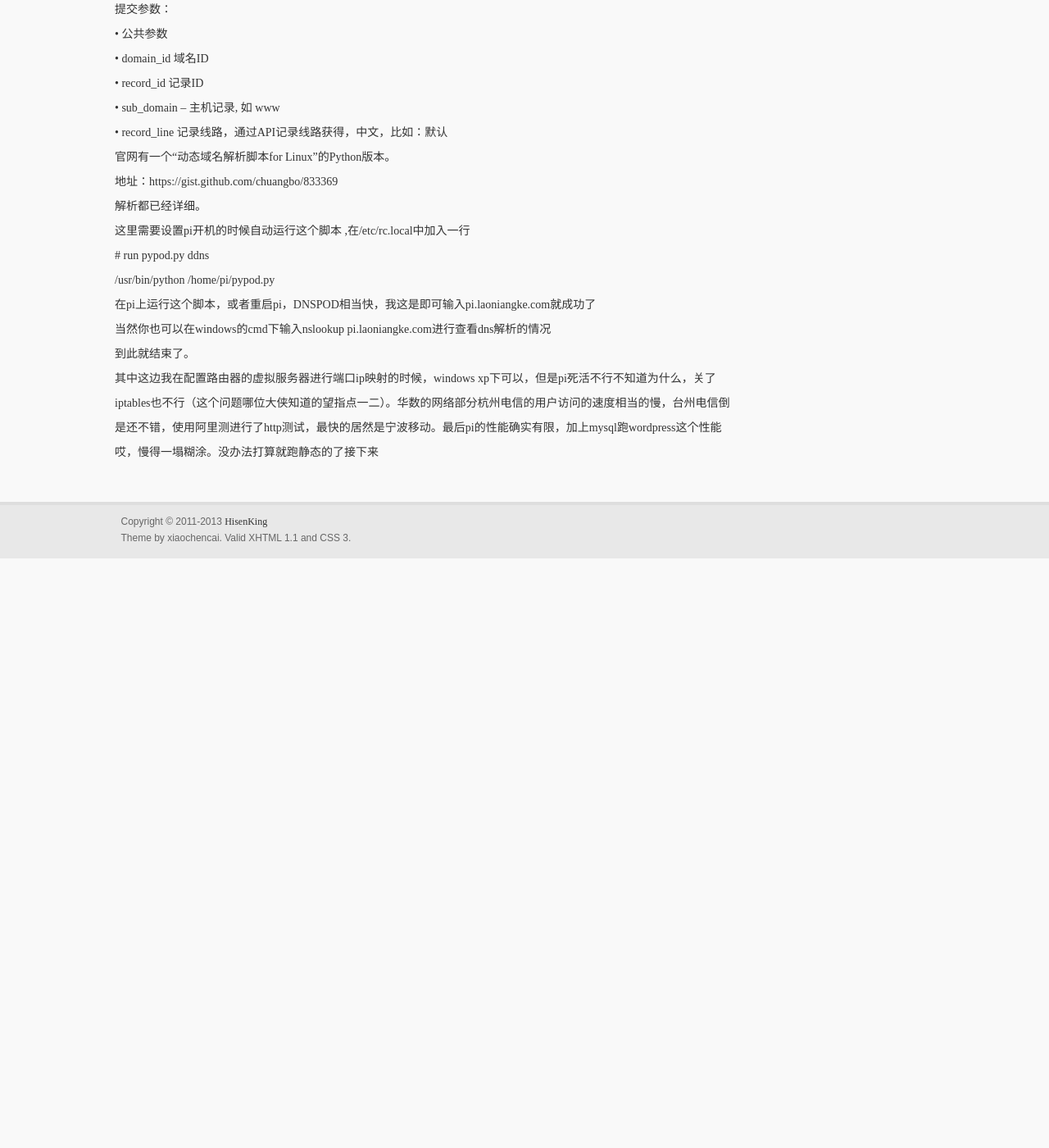
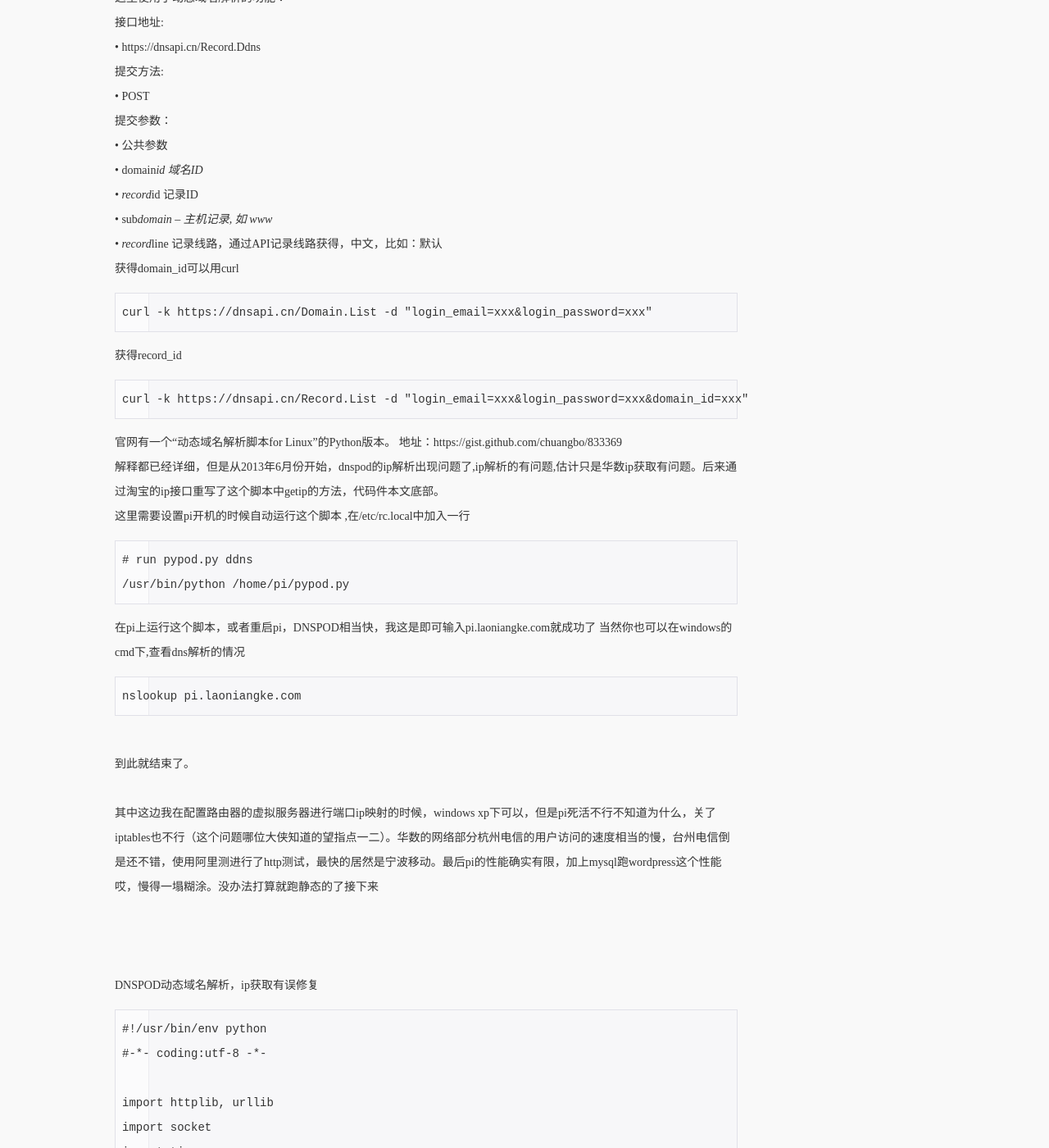
Before and after one commit to hisen/hisen.github.com, a Jekyll site: the page built from _posts/2013-03-19-pi-DNSPOD.html, in a window 1280 px wide and 1400 px high, scrolled down 946 px. Shown: the whole window at 82% size. Built offline with Jekyll 4.4.1, drawn with Linux system fonts in a browser that asks for light colours; comment, search, counter and statistics services are not loaded; before the commit the page ends 1627 px from its top, so only the background shows below that; some of the changed text lies outside the part shown.

Commit message:
update dns

```diff
--- a/_posts/2013-03-19-pi-DNSPOD.html
+++ b/_posts/2013-03-19-pi-DNSPOD.html
@@ -4,37 +4,132 @@
 category: Raspberry Pi
 keywords: 树莓派,树莓派动态域名解析
 ---
+<p>买了树莓派在pi尝试的做了很多东西，上周末利用家里的网络和自己域名，加上DNSPOD的动态域名解析搭建了外网能够访问的服务器。 <br />
+其中的硬件条件是：TP_LINK的路由器一只，型号TL-R402；树莓派一个；网络是杭州网通（华数）；需要DNSPOD的账号，以及自己的域名。</p>
+<br />
+<h2 id="web">搭建web服务器</h2>
 
-<p>买了树莓派在pi尝试的做了很多东西，上周末利用家里的网络和自己域名，加上DNSPOD的动态域名解析搭建了外网能够访问的服务器。</p>
-<p>其中的硬件条件是：TP_LINK的路由器一只，型号TL-R402；树莓派一个；网络是杭州网通（华数）；需要DNSPOD的账号，以及自己的域名。</p>
-<p>首先安装需要安装web服务器的环境，我安装的是lamp，基本的apt-get即可安装<br />
-sudo apt-get install apache2<br />
-sudo apt-get install php5<br />
-sudo apt-get install php5-mysql</p>
-<p>第二步就是配置路由器<br />
-默认的情况下，因为开启了DHCP，所以局域网内ip地址会在每次开机的时候可能出现与上次ip不一致的情况。需要针对pi的mac地址分配固定的ip。查看pi的mac地址可以在路由设置里面的“DHCP服务器-客户端列表”中查看，名称为“raspber”的就是了。路由器DHCP默认的地址池是192.168.1.100-192.168.1.199，所以你配置的ip在这个范围内即可，如配置成“192.168.1.120”。然后需要修改路由器的默认远端web管理端口号，不能使用80端口（因为apache默认的端口为80，不然就过不来了） 。最后就是将上面的分配的IP地址主机设置成DMZ主机</p>
-<p>第三步登录DNSPOD添加记录<br />
-我是用了二级域名pi.laoniangke.com</p>
-<p>最后就是设置DNSPOD进行动态域名解析<br />
-DNSPOD真的是免费加好用，解析的速度也非常的快。官网有api文档，详细的说明可自行去查看。<br />
-这里使用了动态域名解析的功能：</p>
-<p>接口地址:<br />
-• https://dnsapi.cn/Record.Ddns<br />
-提交方法:<br />
-• POST<br />
-提交参数：<br />
-• 公共参数<br />
-• domain_id 域名ID<br />
-• record_id 记录ID<br />
-• sub_domain &#8211; 主机记录, 如 www<br />
-• record_line 记录线路，通过API记录线路获得，中文，比如：默认</p>
-<p>官网有一个“动态域名解析脚本for Linux”的Python版本。<br />
-地址：https://gist.github.com/chuangbo/833369<br />
-解析都已经详细。</p>
-<p>这里需要设置pi开机的时候自动运行这个脚本 ,在/etc/rc.local中加入一行<br />
-# run pypod.py ddns<br />
-/usr/bin/python /home/pi/pypod.py</p>
-<p>在pi上运行这个脚本，或者重启pi，DNSPOD相当快，我这是即可输入pi.laoniangke.com就成功了<br />
-当然你也可以在windows的cmd下输入nslookup pi.laoniangke.com进行查看dns解析的情况</p>
+<p>首先安装需要安装web服务器的环境，我安装的是lnmp，基本的apt-get即可安装  </p>
+
+<pre>
+sudo apt-get install nginx
+sudo apt-get install php5
+sudo apt-get install php5-mysql
+</pre>
+
+<br />
+<h2>配置路由器</h2>
+
+<p>默认的情况下，因为开启了DHCP，所以局域网内ip地址会在每次开机的时候可能出现与上次ip不一致的情况。需要针对pi的mac地址分配固定的ip。查看pi的mac地址可以在路由设置里面的“DHCP服务器-客户端列表”中查看，名称为“raspber”的就是了。路由器DHCP默认的地址池是192.168.1.100-192.168.1.199，所以你配置的ip在这个范围内即可，如配置成“192.168.1.120”。然后需要修改路由器的默认远端web管理端口号，不能使用80端口（因为apache默认的端口为80，不然就过不来了） 。最后就是将上面的分配的IP地址主机设置成DMZ主机  </p>
+<br />
+<h2 id="dnspod">添加DNSPOD记录</h2>
+
+<p>我是用了二级域名pi.laoniangke.com
+最后就是设置DNSPOD进行动态域名解析
+DNSPOD真的是免费加好用，解析的速度也非常的快。官网有api文档，详细的说明可自行去查看。  </p>
+
+<p>这里使用了动态域名解析的功能： <br />
+接口地址: <br />
+• https://dnsapi.cn/Record.Ddns <br />
+提交方法: <br />
+• POST <br />
+提交参数： <br />
+• 公共参数 <br />
+• domain<em>id 域名ID <br />
+• record</em>id 记录ID <br />
+• sub<em>domain – 主机记录, 如 www <br />
+• record</em>line 记录线路，通过API记录线路获得，中文，比如：默认    </p>
+
+<p>获得domain_id可以用curl  </p>
+
+<pre>
+curl -k https://dnsapi.cn/Domain.List -d "login_email=xxx&login_password=xxx"
+</pre>
+
+<p>获得record_id</p>
+
+<pre>
+curl -k https://dnsapi.cn/Record.List -d "login_email=xxx&login_password=xxx&domain_id=xxx"
+</pre>
+
+<p>官网有一个“动态域名解析脚本for Linux”的Python版本。
+地址：https://gist.github.com/chuangbo/833369 <br />
+解释都已经详细，但是从2013年6月份开始，dnspod的ip解析出现问题了,ip解析的有问题,估计只是华数ip获取有问题。后来通过淘宝的ip接口重写了这个脚本中getip的方法，代码件本文底部。  </p>
+
+<p>这里需要设置pi开机的时候自动运行这个脚本 ,在/etc/rc.local中加入一行</p>
+
+<pre>
+# run pypod.py ddns
+/usr/bin/python /home/pi/pypod.py
+</pre>
+
+<p>在pi上运行这个脚本，或者重启pi，DNSPOD相当快，我这是即可输入pi.laoniangke.com就成功了
+当然你也可以在windows的cmd下,查看dns解析的情况</p>
+
+<pre>
+nslookup pi.laoniangke.com
+</pre>
+<br />
 <p>到此就结束了。</p>
+<br />
 <p>其中这边我在配置路由器的虚拟服务器进行端口ip映射的时候，windows xp下可以，但是pi死活不行不知道为什么，关了iptables也不行（这个问题哪位大侠知道的望指点一二）。华数的网络部分杭州电信的用户访问的速度相当的慢，台州电信倒是还不错，使用阿里测进行了http测试，最快的居然是宁波移动。最后pi的性能确实有限，加上mysql跑wordpress这个性能哎，慢得一塌糊涂。没办法打算就跑静态的了接下来</p>
+<br />
+<br />
+<br />
+<p>DNSPOD动态域名解析，ip获取有误修复</p>
+
+<pre>
+#!/usr/bin/env python
+#-*- coding:utf-8 -*-
+
+import httplib, urllib
+import socket
+import time
+import json
+
+params = dict(
+    login_email="hisen@xx.com", # replace with your email
+    login_password="pwd", # replace with your password
+    format="json",
+    domain_id=xxxxxx, # replace with your domain_od, can get it by API Domain.List
+    record_id=xxxxxx, # replace with your record_id, can get it by API Record.List
+    sub_domain="pi", # replace with your sub_domain
+    record_line="默认",
+)
+current_ip = None
+
+def ddns(ip):
+    params.update(dict(value=ip))
+    headers = {"Content-type": "application/x-www-form-urlencoded", "Accept": "text/json"}
+    conn = httplib.HTTPSConnection("dnsapi.cn")
+    conn.request("POST", "/Record.Ddns", urllib.urlencode(params), headers)
+
+    response = conn.getresponse()
+    print response.status, response.reason
+    data = response.read()
+    print data
+    conn.close()
+    return response.status == 200
+
+def getip():
+    url='http://ip.taobao.com/service/getIpInfo.php?ip=myip'
+    page=urllib.urlopen(url)
+    data=page.read()
+    jsondata=json.loads(data)
+    ip = jsondata['data']['ip']
+    return ip
+
+if __name__ == '__main__':
+    while True:
+        try:
+            ip = getip()
+            print ip
+            if current_ip != ip:
+                if ddns(ip):
+                    current_ip = ip
+        except Exception, e:
+            print e
+            pass
+        time.sleep(30)
+
+</pre>
```
